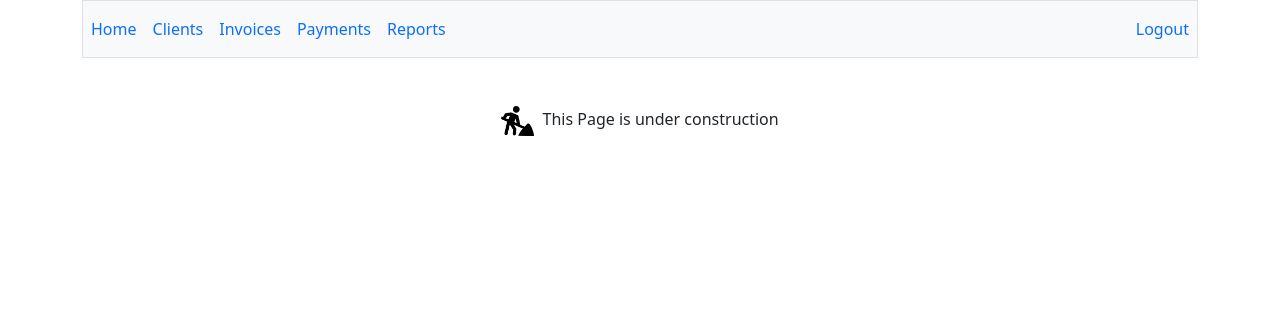
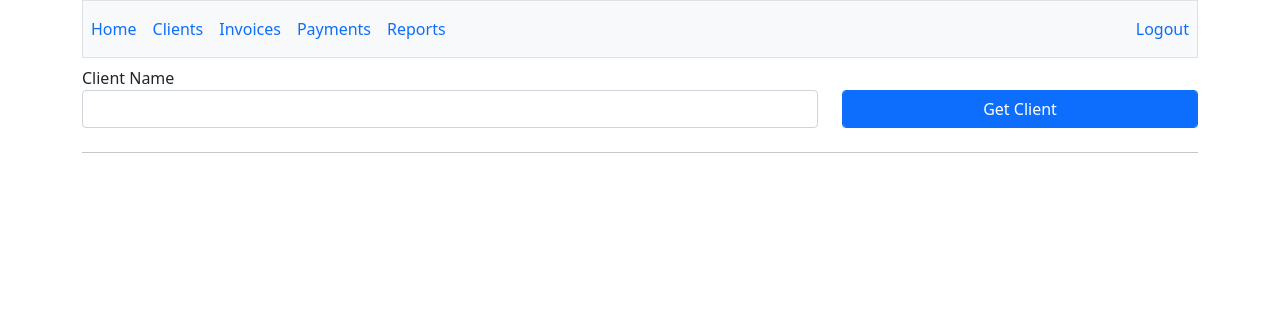
Before and after one commit to amathenge/dpbooks, a Flask app: template templates/clients.html in a window 1280 px wide. Shown: the top 318 px of the page. Run offline with Flask 2, Linux system fonts and the light colour scheme; the template is opened without the code that fills it, so the values that code supplies are empty.

Commit message:
Clients data updated

```diff
--- a/app.py
+++ b/app.py
@@ -35,7 +35,13 @@ def home():
 
 @app.route('/clients')
 def clients():
-    return render_template('clients.html')
+    db = get_db()
+    cur = db.cursor()
+    sql = "select c.id, c.name, c.email, c.phone, a.line1 || ', ' || a.city from clients c left join address a on c.address = a.id"
+    cur.execute(sql)
+    data = cur.fetchall()
+    headers = data[0].keys()
+    return render_template('clients.html', headers=headers, data=list(data))
 
 @app.route('/invoices')
 def invoices():
--- a/templates/clients.html
+++ b/templates/clients.html
@@ -1,14 +1,26 @@
 {% extends 'base.html' %}
-{% from 'f.j2' import nav %}
+{% from 'f.j2' import nav, textfield, submitbutton, showdata %}
 {% block content %}
 <div class="row">
     <div class="col-12">
         {{ nav() }}
     </div>
 </div>
+
+<form>
+    <div class="row justify-content-center">
+        <div class="col-sm-8">
+            {{ textfield('clientname', 'Client Name') }}
+        </div>
+        <div class="col-sm-4">
+            {{ submitbutton('Get Client', class='btn btn-primary mt-4') }}
+        </div>
+    </div>
+</form>
+<hr>
 <div class="row">
-    <div class="col-12 text-center mt-5">
-        <p><span><img src="{{ url_for('static', filename='images/under-construction.png') }}" height="30px"></span>&nbsp;&nbsp;This Page is under construction</p>
+    <div class="col-sm-12">
+        {{ showdata(headers, data) }}
     </div>
 </div>
 
```
